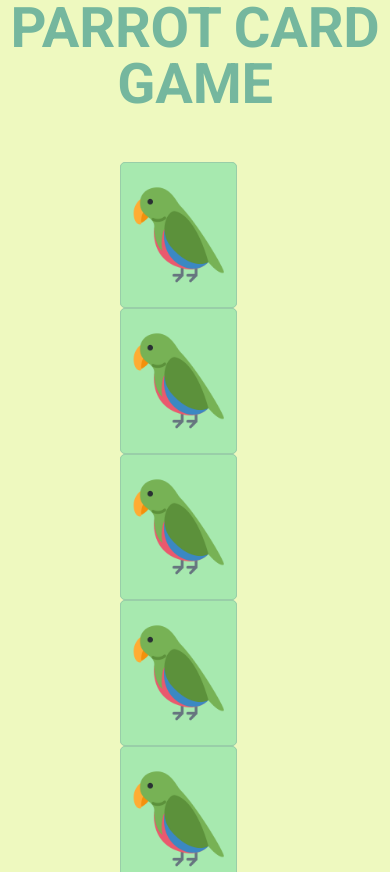
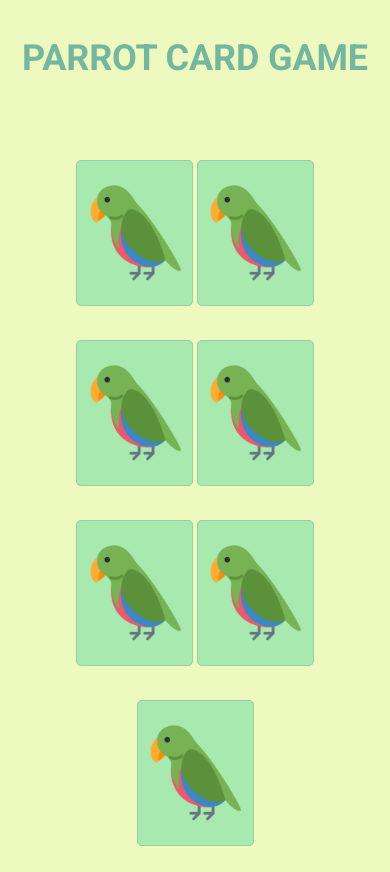
Before and after one commit to VictorMotta/ParrotsCardGame, a plain HTML site: page index.html in a window 390 px wide. Shown: the top 872 px of the page. After the commit the page ends 846 px from the top, so only its background shows below. Drawn offline with Linux system fonts and the light colour scheme.

Commit message:
Implementado responsividade

```diff
--- a/css/styles.css
+++ b/css/styles.css
@@ -11,6 +11,7 @@ body {
 
 .container-principal {
     width: 100%;
+    margin-top: 40px;
 }
 .container-principal h1 {
     font-weight: 700;
@@ -64,3 +65,14 @@ body {
     width: 100px;
     height: 100px;
 }
+
+@media (max-width: 500px) {
+    .container-principal h1 {
+        font-size: 36px;
+    }
+
+    .card {
+        margin-top: 34px;
+        margin-right: 0;
+    }
+}
--- a/index.html
+++ b/index.html
@@ -78,6 +78,6 @@
             </div>
             <!-- Fim div game -->
         </div>
-        <script src="../js/script.js"></script>
+        <script src="./js/script.js"></script>
     </body>
 </html>
```
